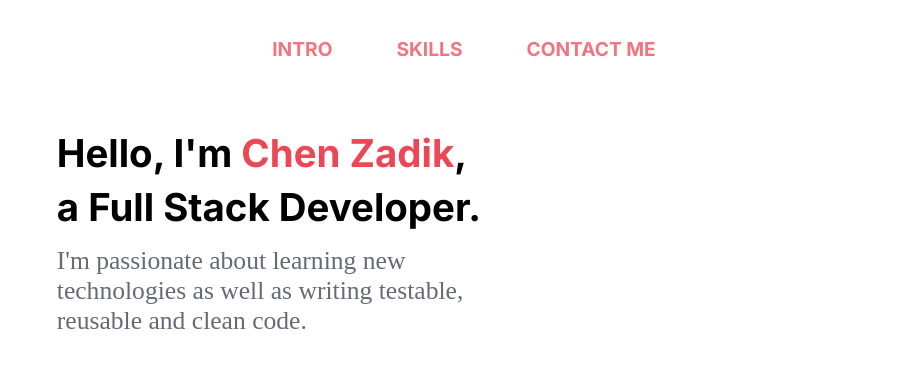
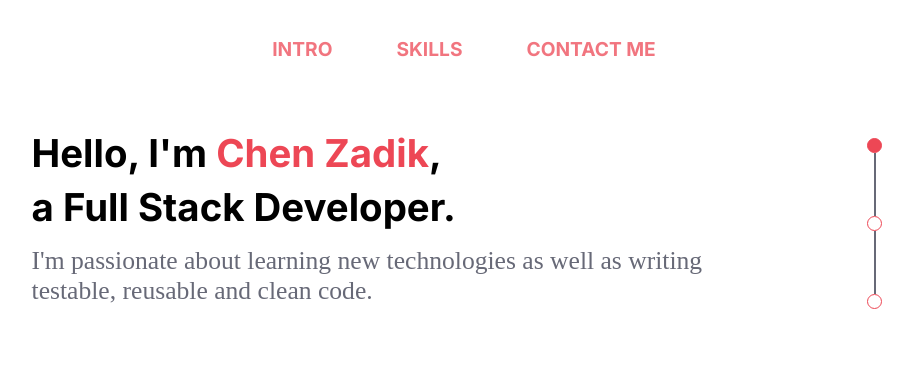
Before and after one commit to chenzi21/portfolio-project, a Next.js app: page / in a window 1280 px wide. Shown: the top 368 px of the page, without its empty margins (176-1089 px from the left). Built offline with nearby package versions, Linux system fonts and the light colour scheme.

Commit message:
- downloaded zustand - added progress bar and functionality using zustand

```diff
--- a/package.json
+++ b/package.json
@@ -17,7 +17,8 @@
     "next": "13.2.4",
     "react": "18.2.0",
     "react-dom": "18.2.0",
-    "typescript": "5.0.2"
+    "typescript": "5.0.2",
+    "zustand": "^4.3.6"
   },
   "devDependencies": {
     "sass": "^1.58.3"
--- a/src/components/Navbar.tsx
+++ b/src/components/Navbar.tsx
@@ -3,7 +3,7 @@ import { useMemo } from "react";
 import styles from "../styles/navbar.module.scss";
 import { inter } from "@/libs/fonts";
 
-const navigations: { title: string; url: string }[] = [
+export const navigations: { title: string; url: string }[] = [
     {
         title: "Intro",
         url: "/#intro"
--- a/src/components/intro/Intro.tsx
+++ b/src/components/intro/Intro.tsx
@@ -1,10 +1,12 @@
 import styles from "../../styles/intro/intro.module.scss";
+import ProgressBar from "../progressBar/ProgressBar";
 import IntroText from "./IntroText";
 
 export default function Intro() {
     return (
         <div className={styles.intro}>
             <IntroText />
+            <ProgressBar />
         </div>
     )
 }
--- a/src/components/intro/IntroText.tsx
+++ b/src/components/intro/IntroText.tsx
@@ -2,7 +2,7 @@ import styles from "../../styles/intro/introText.module.scss";
 import { inter } from "../../libs/fonts";
 
 export default function IntroText() {
-    return (<>
+    return (<div className={styles.wrapper}>
         <header className={styles.header}>
             <h1 className={`${styles.text} ${inter.className}`}>
                 Hello, I'm <span>Chen Zadik</span>,
@@ -14,5 +14,5 @@ export default function IntroText() {
         <p className={styles["sub-header"]}>
             I'm passionate about learning new technologies as well as writing testable, reusable and clean code.
         </p>
-    </>)
+    </div>)
 }
--- /dev/null
+++ b/src/components/progressBar/ProgressBar.tsx
@@ -0,0 +1,24 @@
+"use client"
+
+import styles from "../../styles/progressBar/progressBar.module.scss";
+import useProgressBarStore from "@/libs/progressBarStore";
+import { useEffect } from "react";
+import { navigations } from "../Navbar";
+
+export default function ProgressBar() {
+    const { progress, setProgress } = useProgressBarStore((store) => store);
+
+    useEffect(() => {
+        console.log(progress);
+    }, [progress])
+
+    return (
+        <div className={styles["progress-bar-container"]}>
+            {navigations.map(({ title }, i) =>
+                <div className={styles["dot-container"]} key={title} onClick={() => setProgress(i)}>
+                    <div className={styles.dot} data-active={i == progress} />
+                </div>
+            )}
+        </div>
+    )
+}
--- /dev/null
+++ b/src/libs/progressBarStore.tsx
@@ -0,0 +1,13 @@
+import { create } from "zustand";
+
+type ProgessBarStore = {
+    progress: number;
+    setProgress: (progress: number) => void;
+}
+
+const useProgressBarStore = create<ProgessBarStore>((set) => ({
+    progress: 0,
+    setProgress: (progress) => set({ progress })
+}))
+
+export default useProgressBarStore
--- a/src/styles/intro/intro.module.scss
+++ b/src/styles/intro/intro.module.scss
@@ -2,14 +2,12 @@
 
 .intro {
     display: flex;
-    flex-direction: column;
-    gap: 1rem;
+    gap: 3rem;
     max-width: 80%;
 }
 
 @include media-max-width() {
     .intro {
         max-width: fit-content;
-        align-items: center;
     }
 }
--- a/src/styles/intro/introText.module.scss
+++ b/src/styles/intro/introText.module.scss
@@ -1,4 +1,9 @@
 @import ".././global/mixin";
+
+.wrapper {
+    display: flex;
+    flex-direction: column;
+    gap: 1rem;
 
     .header {
         display: flex;
@@ -16,27 +21,21 @@
         .text>span {
             color: var(--primary-color);
         }
-
-
     }
 
     .sub-header {
-    max-width: 50%;
         font-size: clamp(1.5rem, 2vw, 3rem);
         color: var(--secondary-grey-color);
+        max-width: 90%;
+    }
 }
 
 @include media-max-width() {
-
-
+    .warpper {
         .header {
             max-width: 80%;
             align-items: center;
             text-align: center;
         }
-
-    .sub-header {
-        max-width: fit-content;
     }
-
 }
--- a/src/styles/navbar.module.scss
+++ b/src/styles/navbar.module.scss
@@ -19,13 +19,12 @@
             position: relative;
             opacity: 0.75;
             list-style-type: none;
-        }
 
-        .nav-link:hover {
+            &:hover {
                 opacity: 1;
             }
 
-        .nav-link::before {
+            &::before {
                 width: 0%;
                 bottom: 0px;
                 transition: 300ms;
@@ -35,18 +34,9 @@
                 background-color: var(--primary-color);
             }
 
-        .nav-link:hover::before {
+            &:hover::before {
                 width: 100%;
             }
         }
     }
-
-@keyframes navHoverUnderline {
-    from {
-        width: 0%;
 }
-
-    to {
-        width: 80%;
-    }
-}
--- /dev/null
+++ b/src/styles/progressBar/progressBar.module.scss
@@ -0,0 +1,47 @@
+$dot-proportion: 15px;
+$line-width: 2px;
+
+.progress-bar-container {
+    display: flex;
+    flex-direction: column;
+    justify-content: flex-start;
+    align-items: center;
+    height: 250px;
+    min-width: 5%;
+    padding: 0.5rem 0;
+
+    .dot-container {
+        min-width: $dot-proportion;
+        height: calc(100% / 3);
+        display: flex;
+        justify-content: center;
+        align-items: flex-start;
+        position: relative;
+
+        .dot {
+            border: solid 1px var(--primary-color);
+            width: $dot-proportion;
+            height: $dot-proportion;
+            border-radius: 50px;
+            cursor: pointer;
+
+            &[data-active="true"] {
+                background-color: var(--primary-color);
+            }
+        }
+
+        &:not(:last-child)::before {
+            content: "";
+            height: calc(100% - $dot-proportion);
+            width: $line-width;
+            background-color: var(--secondary-grey-color);
+            position: absolute;
+            right: calc(calc($dot-proportion - $line-width) / 2);
+            top: $dot-proportion;
+        }
+
+        &:last-child {
+            height: min-content;
+        }
+    }
+}
```
Also changed, not shown: 1 other file (tests, documents, lock files or other folders). Lines whose indentation alone changed are shown as unchanged.
